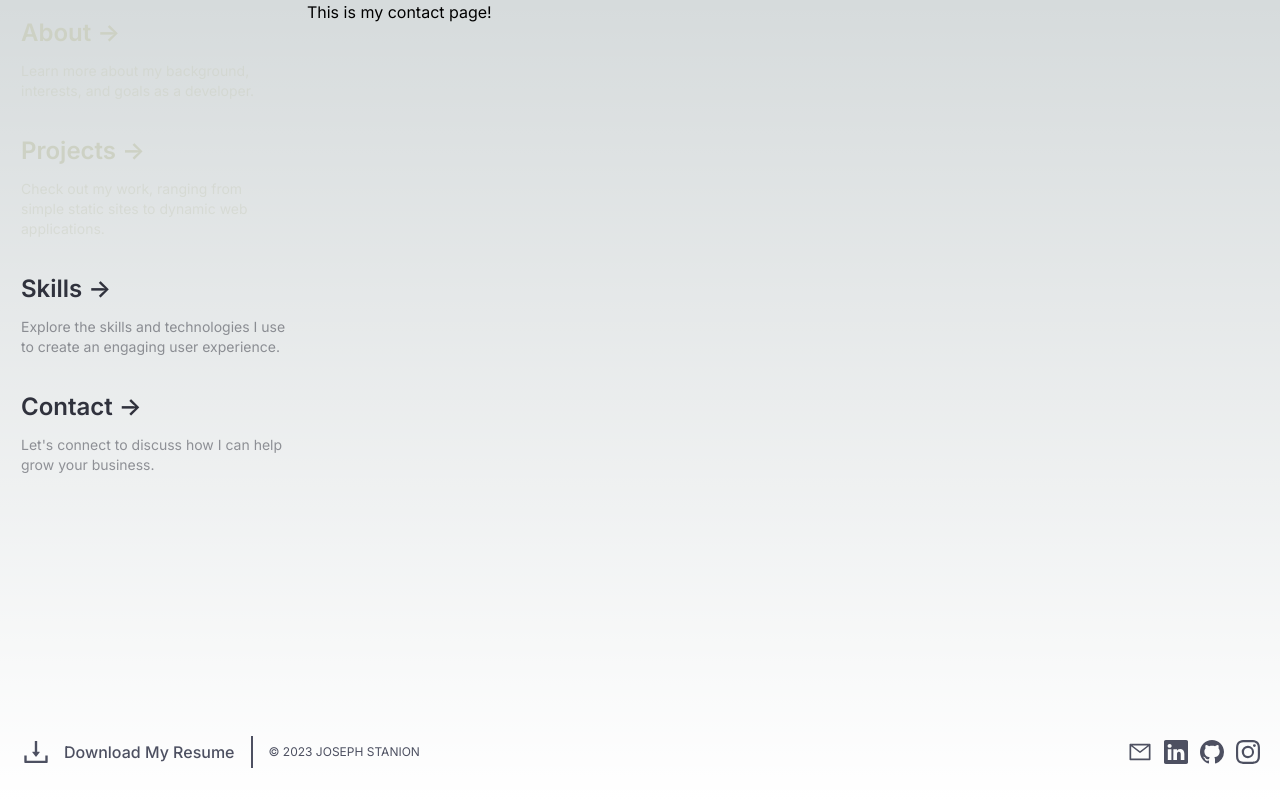
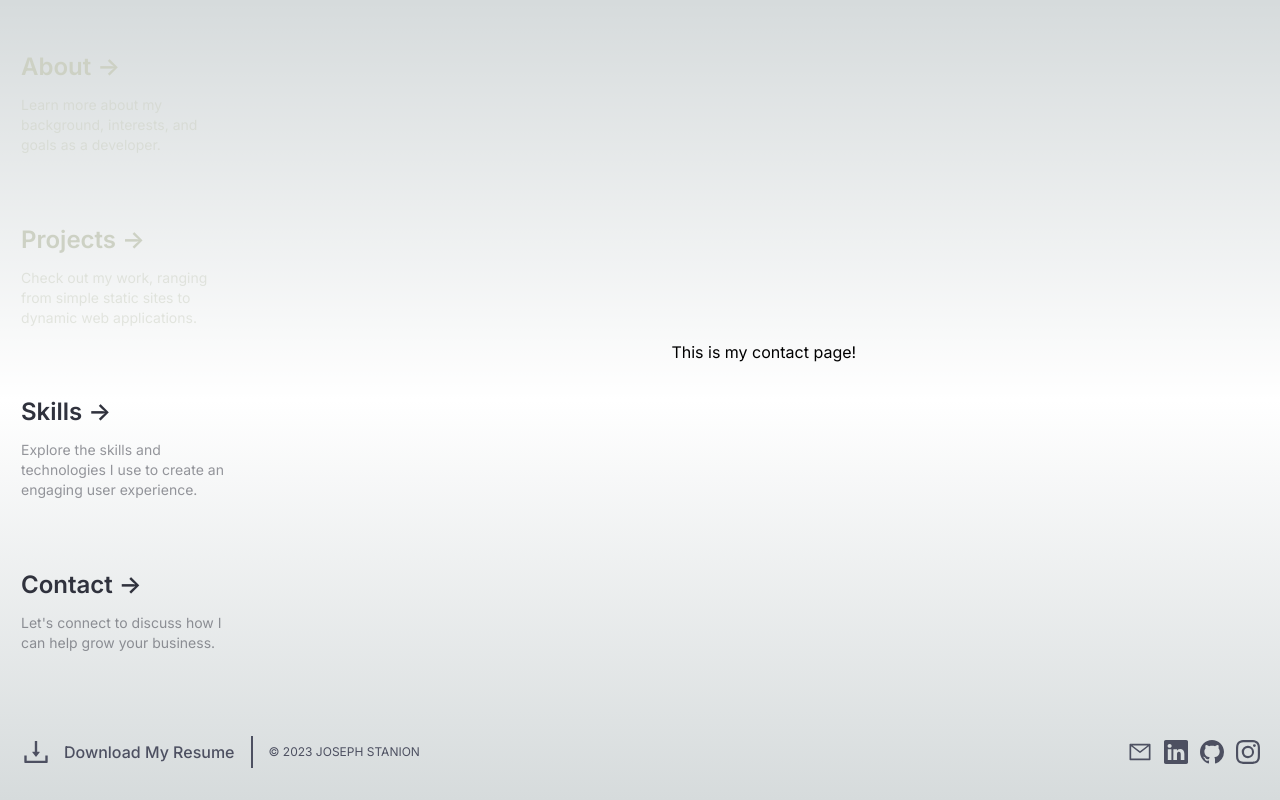
Before and after one commit to Jstanion/Portfolio, a Next.js app: page /contact in a window 1280 px wide. Built offline with nearby package versions, Linux system fonts and the light colour scheme.

Commit message:
fixed background gradient color

```diff
--- a/app/layout.jsx
+++ b/app/layout.jsx
@@ -15,10 +15,12 @@ export default function RootLayout({ children }) {
   return (
     <html lang="en">
       <body className={inter.className}>
-        <div className="flex flex-col justify-between min-h-screen">
+        <div className="flex flex-col justify-between h-screen">
           <div className="flex h-full">
             <Navbar />
-            {children}
+            <div className="flex justify-center items-center w-full">
+              {children}
+            </div>
           </div>
           <Footer />
         </div>
--- a/styles/globals.css
+++ b/styles/globals.css
@@ -3,24 +3,24 @@
 @tailwind utilities;
 
 :root {
-  --foreground-rgb: 0, 0, 0;
   --background-start-rgb: 214, 219, 220;
-  --background-end-rgb: 255, 255, 255;
+  --background-mid-rgb: 255, 255, 255;
+  --background-end-rgb: 214, 219, 220;
 }
 
 @media (prefers-color-scheme: dark) {
   :root {
-    --foreground-rgb: 255, 255, 255;
     --background-start-rgb: 0, 0, 0;
-    --background-end-rgb: 205, 209, 196;
+    --background-mid-rgb: 205, 209, 196;
+    --background-end-rgb: 0, 0, 0;
   }
 }
 
 body {
-  color: rgb(var(--foreground-rgb));
   background: linear-gradient(
       to bottom,
       transparent,
+      rgb(var(--background-mid-rgb)),
       rgb(var(--background-end-rgb))
     )
     rgb(var(--background-start-rgb));
```
